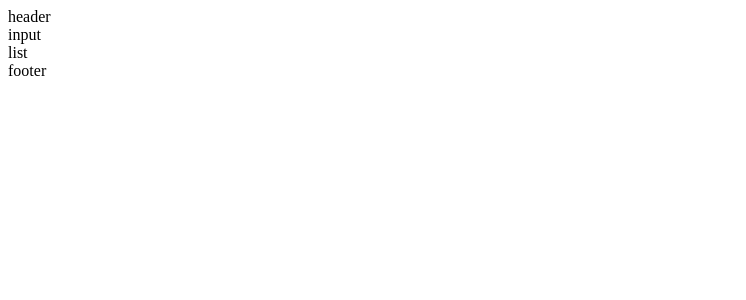
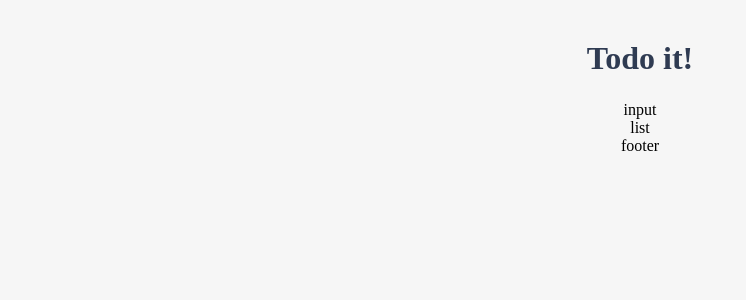
Before and after one commit to imcodding/vue-todo-list, a Vue app in the folder todo-list/: page / in a window 1280 px wide. Shown: the top 300 px of the page, without its empty margins (0-746 px from the left). Built offline with nearby package versions, Linux system fonts and the light colour scheme.

Commit message:
헤더 구현

```diff
--- a/todo-list/src/App.vue
+++ b/todo-list/src/App.vue
@@ -26,5 +26,18 @@
 </script>
 
 <style>
-
+body {
+  text-align: center;
+  background-color: #F6F6F6;
+}
+input {
+  border-style: groove;
+  width: 200px;
+}
+botton {
+  border-style: groove;
+}
+.shadow {
+  box-shadow: 5px 10px 10px rgba(0, 0, 0, 0.03);
+}
 </style>
--- a/todo-list/src/components/TodoHeader.vue
+++ b/todo-list/src/components/TodoHeader.vue
@@ -1,15 +1,14 @@
 <template>
-  <div>
-    header
-  </div>
+  <header>
+    <h1>Todo it!</h1>
+  </header>
 </template>
 
-<script>
-export default {
-
+<!-- scoped: 해당 컴포넌트 안에서만 유효한 style로 설정 -->
+<style scoped>
+h1 {
+  color: #2F3B52;
+  font-weight: 900;
+  margin: 2.5rem 0 1.5rem;
 }
-</script>
-
-<style>
-
 </style>
```
